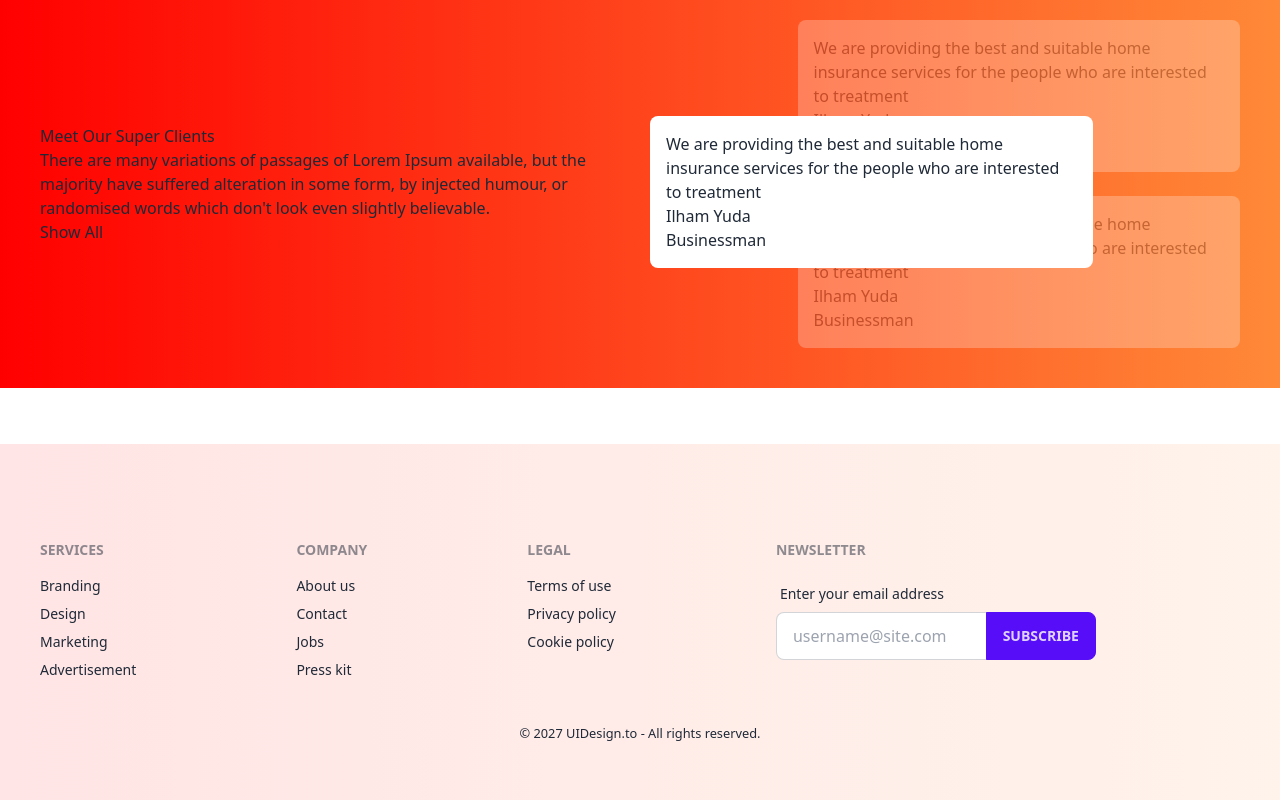
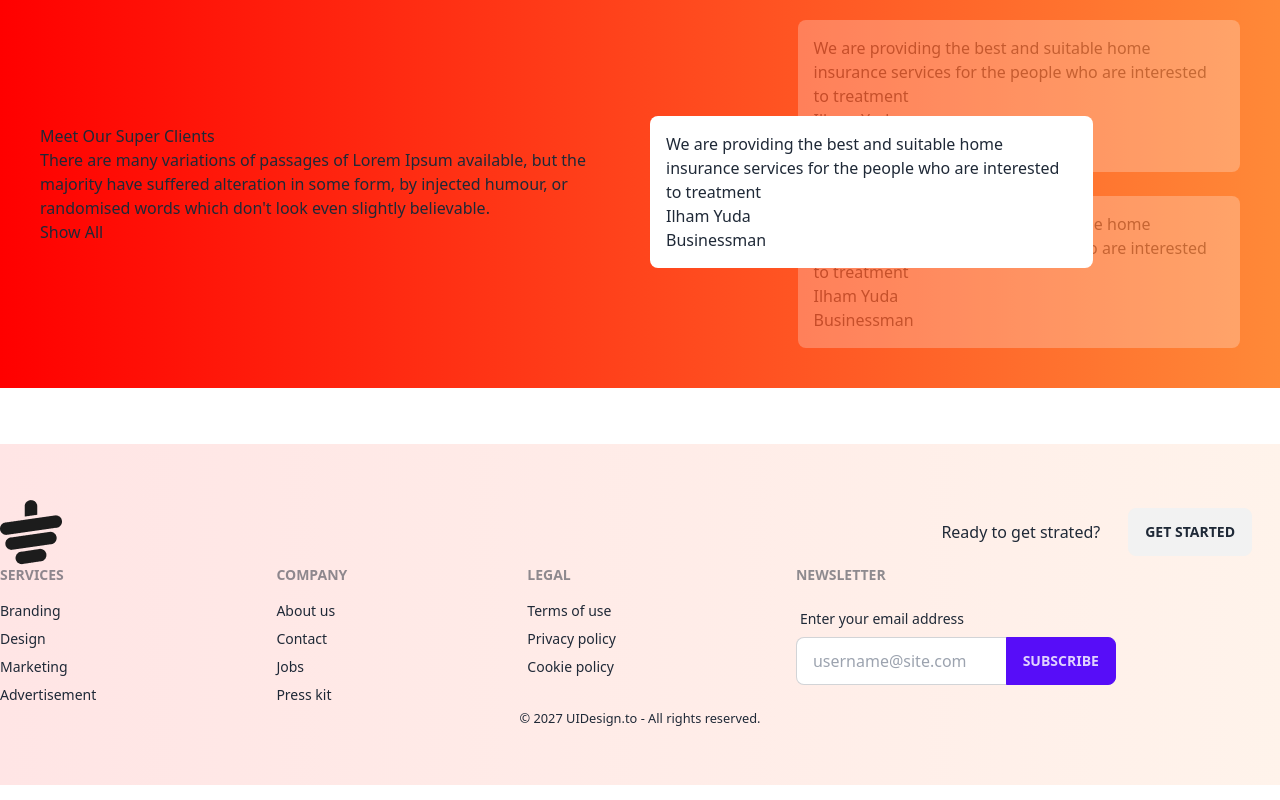
Before and after one commit to devalienbrain/14-tea-house-daisyUI, a plain HTML site: page index.html in a window 1280 px wide. Shown: the part 1029-1829 px from the top of the page. Drawn offline with nearby package versions, Linux system fonts and the light colour scheme.

Commit message:
footer editing

```diff
--- a/index.html
+++ b/index.html
@@ -149,8 +149,19 @@
 
   <footer class="mt-14 bg-gradient-to-r from-[#FF00001A] to-[#FF89381A]">
     <div class=" container mx-auto pt-14 pb-14">
+      <div class="flex justify-between items-center">
+        <div class="flex-1">
+          <img src="images/cup.png" alt="Is it Cup!">
+        </div>
+        <div class="flex-1 flex justify-end items-center">
+          <p class="mr-7">Ready to get strated?</p>
+          <button class="btn mr-7">
+            Get Started
+          </button>
+        </div>
+      </div>
       <!-- Sorbonasha footer from daisy khala -->
-      <div class="footer p-10 text-base-content">
+      <div class="footer text-base-content">
         <div>
           <span class="footer-title">Services</span>
           <a class="link link-hover">Branding</a>
```
